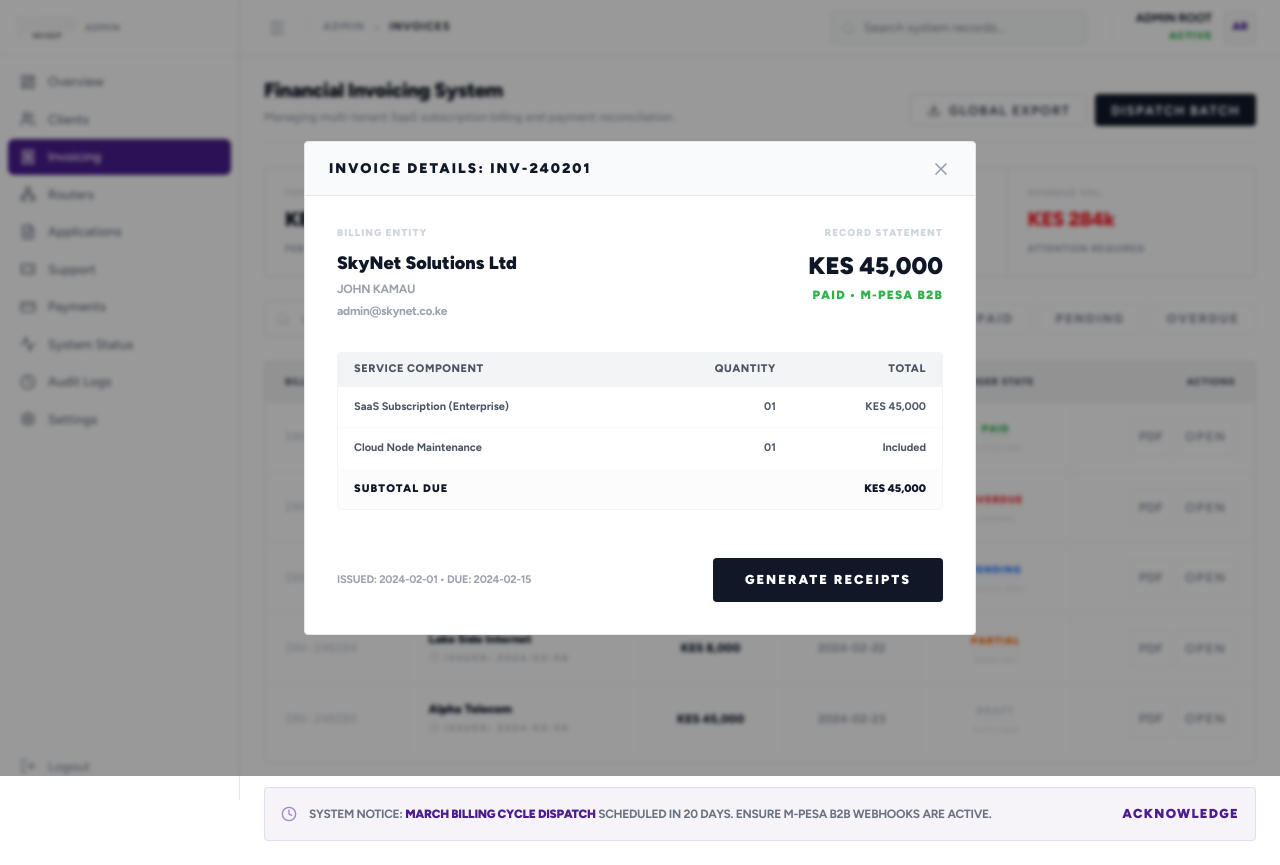
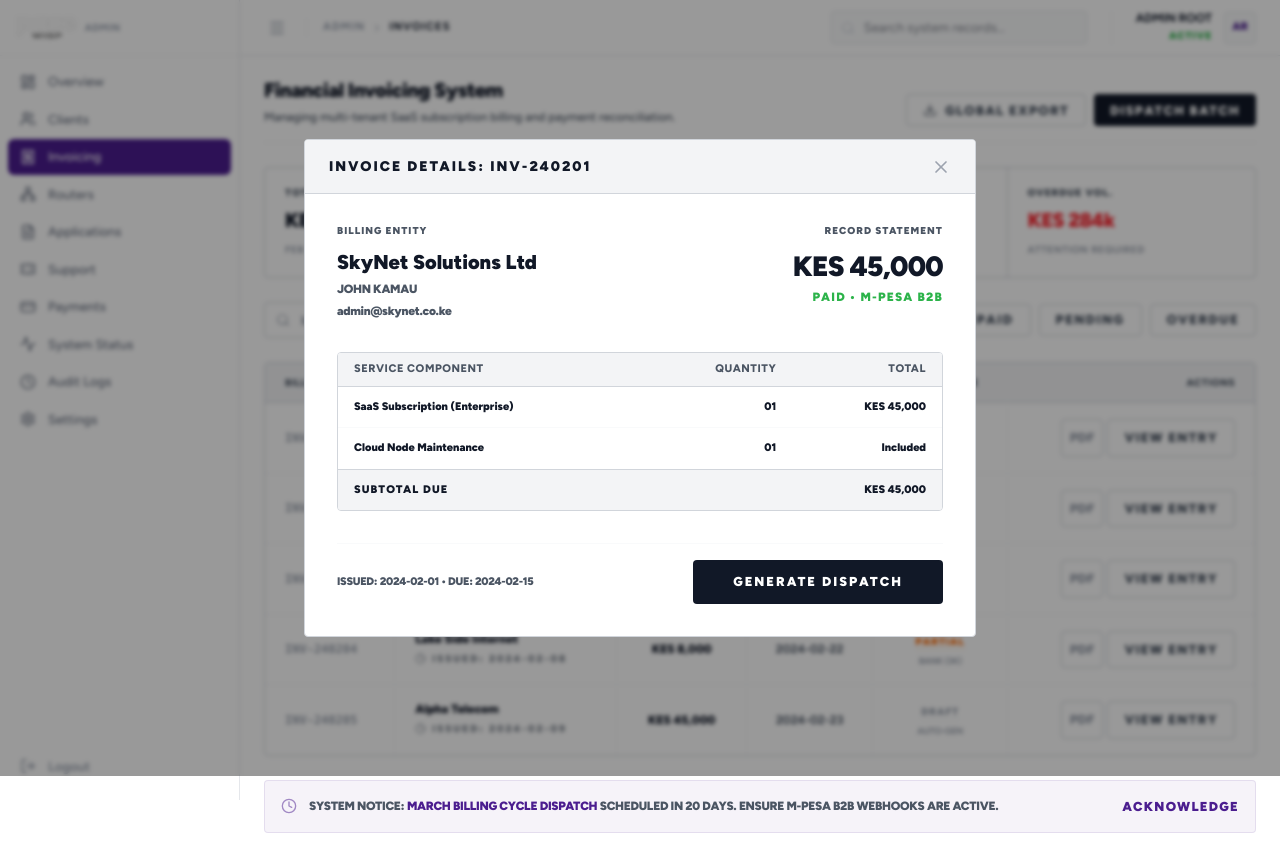
Before and after one commit to dennismutuku2005/pacewebsite, a Next.js app in the folder paceadmin/: page /dashboard/invoices in a window 1280 px wide. Both pictures are taken after a click on the element 760 px from the left and 436 px from the top of the page. Built offline with nearby package versions, Linux system fonts and the light colour scheme.

Commit message:
Auto-update: page.js

```diff
--- a/paceadmin/src/app/dashboard/invoices/page.js
+++ b/paceadmin/src/app/dashboard/invoices/page.js
@@ -21,21 +21,21 @@ export default function InvoicingPage() {
             {/* Header */}
             <div className="flex flex-col sm:flex-row sm:items-end justify-between gap-4 border-b border-gray-100 pb-4">
                 <div>
-                    <h1 className="text-[20px] font-black text-gray-900 leading-none tracking-tight">Financial Invoicing System</h1>
-                    <p className="text-[12px] text-gray-400 mt-2 font-medium">Managing multi-tenant SaaS subscription billing and payment reconciliation.</p>
+                    <h1 className="text-[20px] font-black text-admin-value leading-none tracking-tight">Financial Invoicing System</h1>
+                    <p className="text-[12px] text-admin-label mt-2 font-medium">Managing multi-tenant SaaS subscription billing and payment reconciliation.</p>
                 </div>
                 <div className="flex gap-2">
-                    <button className="px-4 py-2 border border-gray-200 text-gray-600 rounded text-[11px] font-bold hover:bg-gray-50 transition-all uppercase tracking-widest leading-none flex items-center gap-2 bg-white">
+                    <button className="px-4 py-2 border border-pace-border text-admin-label rounded text-[11px] font-black hover:bg-gray-50 transition-all uppercase tracking-widest leading-none flex items-center gap-2 bg-white">
                         <Download size={14} /> Global Export
                     </button>
-                    <button className="px-4 py-2 bg-gray-900 text-white rounded text-[11px] font-bold shadow-none hover:bg-black transition-all uppercase tracking-widest leading-none">
+                    <button className="px-4 py-2 bg-admin-value text-white rounded text-[11px] font-black shadow-none hover:bg-black transition-all uppercase tracking-widest leading-none">
                         Dispatch Batch
                     </button>
                 </div>
             </div>
 
-            {/* Invoicing Matrix Stats */}
-            <div className="grid grid-cols-1 sm:grid-cols-4 border border-gray-200 rounded divide-x divide-gray-200 overflow-hidden bg-white shadow-none">
+            {/* Invoicing Matrix Stats - Darker Labels */}
+            <div className="grid grid-cols-1 sm:grid-cols-4 border border-pace-border rounded divide-x divide-pace-border overflow-hidden bg-white shadow-none">
                 {[
                     { label: 'Total Invoiced', val: 'KES 4.22M', note: 'Feb Collection' },
                     { label: 'Cleared Dues', val: 'KES 3.10M', note: '74% Success Rate', color: 'text-pace-green' },
@@ -43,35 +43,35 @@ export default function InvoicingPage() {
                     { label: 'Overdue Vol.', val: 'KES 284k', note: 'Attention Required', color: 'text-red-500' },
                 ].map((s, i) => (
                     <div key={i} className="p-5">
-                        <p className="text-[9px] font-black text-gray-300 uppercase tracking-widest leading-none mb-3">{s.label}</p>
-                        <h4 className={cn("text-[20px] font-black leading-none tracking-tight", s.color || "text-gray-900")}>{s.val}</h4>
-                        <p className="text-[10px] font-bold text-gray-400 mt-3 uppercase tracking-wider">{s.note}</p>
+                        <p className="text-[10px] font-black text-admin-label uppercase tracking-widest leading-none mb-3">{s.label}</p>
+                        <h4 className={cn("text-[20px] font-black leading-none tracking-tight", s.color || "text-admin-value")}>{s.val}</h4>
+                        <p className="text-[10px] font-bold text-admin-dim mt-3 uppercase tracking-wider">{s.note}</p>
                     </div>
                 ))}
             </div>
 
             {/* Filter Hub */}
-            <div className="flex flex-col md:flex-row items-center justify-between gap-4">
-                <div className="flex items-center gap-2 w-full md:w-auto">
-                    <div className="relative w-full md:w-64 h-9">
-                        <Search className="absolute left-3 top-1/2 -translate-y-1/2 text-gray-300" size={14} />
+            <div className="flex flex-col md:flex-row items-center justify-between gap-4 h-9">
+                <div className="flex items-center gap-2 w-full md:w-auto h-full">
+                    <div className="relative w-full md:w-64 h-full">
+                        <Search className="absolute left-3 top-1/2 -translate-y-1/2 text-admin-dim" size={14} />
                         <input
                             type="text"
                             placeholder="Invoice # or ID..."
-                            className="w-full h-full pl-9 pr-3 rounded border border-gray-200 bg-white focus:ring-1 focus:ring-pace-purple/10 outline-none text-[11px] font-bold transition-all placeholder:text-gray-300 shadow-none"
+                            className="w-full h-full pl-9 pr-3 rounded border border-pace-border bg-white focus:ring-1 focus:ring-pace-purple/10 outline-none text-[11px] font-black transition-all placeholder:text-admin-dim text-admin-value"
                         />
                     </div>
-                    <button className="px-4 h-9 border border-gray-200 text-gray-500 rounded text-[11px] font-bold hover:bg-gray-50 transition-all uppercase tracking-widest bg-white shadow-none">
+                    <button className="px-4 h-full border border-pace-border text-admin-label rounded text-[11px] font-black hover:bg-gray-50 bg-white transition-all uppercase tracking-widest">
                         Filter
                     </button>
                 </div>
-                <div className="flex gap-2">
+                <div className="flex gap-2 h-8">
                     {['All Status', 'Paid', 'Pending', 'Overdue'].map((tab) => (
                         <button
                             key={tab}
                             className={cn(
-                                "px-4 h-8 rounded text-[10px] font-black uppercase tracking-[1.5px] transition-all border",
-                                tab === 'All Status' ? "bg-pace-purple text-white border-pace-purple" : "bg-white text-gray-400 border-gray-100 hover:border-gray-300"
+                                "px-4 h-full rounded text-[10px] font-black uppercase tracking-[1.5px] transition-all border",
+                                tab === 'All Status' ? "bg-pace-purple text-white border-pace-purple" : "bg-white text-admin-label border-pace-border hover:border-admin-label"
                             )}
                         >
                             {tab}
@@ -81,37 +81,37 @@ export default function InvoicingPage() {
             </div>
 
             {/* Main Invoice Sheet */}
-            <div className="border border-gray-200 rounded overflow-hidden bg-white shadow-none">
-                <div className="overflow-x-auto min-h-[400px]">
+            <div className="border border-pace-border rounded overflow-hidden bg-white shadow-none">
+                <div className="overflow-x-auto">
                     <table className="w-full text-left text-[12px] whitespace-nowrap">
                         <thead>
-                            <tr className="bg-gray-50 border-b border-gray-200 font-bold text-gray-400 uppercase tracking-[2px] text-[10px]">
-                                <th className="px-5 py-3 border-r border-gray-100 uppercase">Billing ID</th>
-                                <th className="px-5 py-3 border-r border-gray-100 uppercase">Tenant Name</th>
-                                <th className="px-5 py-3 border-r border-gray-100 uppercase text-center">Amount Due</th>
-                                <th className="px-5 py-3 border-r border-gray-100 uppercase text-center">Due Date</th>
-                                <th className="px-5 py-3 border-r border-gray-100 text-center uppercase">Ledger State</th>
-                                <th className="px-5 py-3 text-right uppercase">Actions</th>
+                            <tr className="bg-pace-bg-subtle border-b border-pace-border font-black text-admin-label uppercase tracking-[2px] text-[10px]">
+                                <th className="px-5 py-3 border-r border-gray-100">Billing ID</th>
+                                <th className="px-5 py-3 border-r border-gray-100">Tenant Name</th>
+                                <th className="px-5 py-3 border-r border-gray-100 text-center">Amount Due</th>
+                                <th className="px-5 py-3 border-r border-gray-100 text-center">Due Date</th>
+                                <th className="px-5 py-3 border-r border-gray-100 text-center">Ledger State</th>
+                                <th className="px-5 py-3 text-right">Actions</th>
                             </tr>
                         </thead>
-                        <tbody className="divide-y divide-gray-100 text-gray-600">
+                        <tbody className="divide-y divide-gray-100">
                             {invoices.map((inv) => (
                                 <tr
                                     key={inv.id}
                                     onClick={() => setSelectedInvoice(inv)}
                                     className="hover:bg-gray-50 transition-all group cursor-pointer"
                                 >
-                                    <td className="px-5 py-4 border-r border-gray-50 font-mono text-gray-300 group-hover:text-gray-900 transition-colors uppercase font-bold">{inv.id}</td>
+                                    <td className="px-5 py-4 border-r border-gray-50 font-mono text-admin-dim group-hover:text-admin-value transition-colors uppercase font-black">{inv.id}</td>
                                     <td className="px-5 py-4 border-r border-gray-50">
-                                        <p className="font-black text-gray-900 leading-none">{inv.customer}</p>
-                                        <p className="text-[9px] text-gray-400 font-black uppercase tracking-[2px] mt-1.5 flex items-center gap-1.5 opacity-60">
-                                            <Clock size={10} /> Issued: {inv.date}
+                                        <p className="font-black text-admin-value leading-none">{inv.customer}</p>
+                                        <p className="text-[10px] text-admin-label font-black uppercase tracking-[2px] mt-1.5 flex items-center gap-1.5 opacity-70">
+                                            <Clock size={11} /> Issued: {inv.date}
                                         </p>
                                     </td>
-                                    <td className="px-5 py-4 border-r border-gray-50 text-center font-black text-gray-800">
+                                    <td className="px-5 py-4 border-r border-gray-50 text-center font-black text-admin-value">
                                         {inv.amount}
                                     </td>
-                                    <td className="px-5 py-4 border-r border-gray-50 text-center font-bold text-gray-400">
+                                    <td className="px-5 py-4 border-r border-gray-50 text-center font-bold text-admin-label">
                                         {inv.due}
                                     </td>
                                     <td className="px-5 py-4 border-r border-gray-50 text-center">
@@ -120,14 +120,14 @@ export default function InvoicingPage() {
                                             inv.status === 'Paid' ? "text-pace-green border-pace-green/10" :
                                                 inv.status === 'Overdue' ? "text-red-500 border-red-50" :
                                                     inv.status === 'Pending' ? "text-blue-500 border-blue-50" :
-                                                        inv.status === 'Partial' ? "text-orange-500 border-orange-50" : "text-gray-300 border-gray-50"
+                                                        inv.status === 'Partial' ? "text-orange-500 border-orange-50" : "text-admin-dim border-gray-50"
                                         )}>{inv.status}</span>
-                                        <p className="text-[9px] font-bold text-gray-300 mt-1 uppercase tracking-tight opacity-50">{inv.method}</p>
+                                        <p className="text-[9px] font-bold text-admin-dim mt-1 uppercase tracking-tight">{inv.method}</p>
                                     </td>
                                     <td className="px-5 py-4 text-right">
                                         <div className="flex justify-end gap-1">
-                                            <button title="Download PDF" className="p-2 border border-gray-100 rounded bg-white hover:border-gray-900 text-gray-400 hover:text-gray-900 transition-all font-bold">PDF</button>
-                                            <button title="View Record" className="p-2 border border-gray-100 rounded bg-white hover:border-gray-900 text-gray-400 hover:text-gray-900 transition-all font-bold uppercase tracking-widest text-[9px]">Open</button>
+                                            <button title="Download PDF" className="p-2 border border-pace-border rounded bg-white hover:border-admin-value text-admin-dim hover:text-admin-value transition-all font-black text-[10px]">PDF</button>
+                                            <button title="View Record" className="px-4 py-2 border border-pace-border rounded bg-white hover:border-admin-value text-admin-label hover:text-admin-value transition-all font-black uppercase tracking-widest text-[9px]">View Entry</button>
                                         </div>
                                     </td>
                                 </tr>
@@ -148,26 +148,26 @@ export default function InvoicingPage() {
                         />
                         <motion.div
                             initial={{ opacity: 0, scale: 0.95 }} animate={{ opacity: 1, scale: 1 }} exit={{ opacity: 0, scale: 0.95 }}
-                            className="relative bg-white w-full max-w-2xl rounded border border-gray-200 shadow-none overflow-hidden flex flex-col"
+                            className="relative bg-white w-full max-w-2xl rounded border border-pace-border shadow-none overflow-hidden flex flex-col"
                         >
-                            <div className="px-6 py-4 bg-gray-50 border-b border-gray-200 flex justify-between items-center">
-                                <h3 className="text-[14px] font-black text-gray-900 uppercase tracking-[2px]">Invoice Details: {selectedInvoice.id}</h3>
-                                <button onClick={() => setSelectedInvoice(null)} className="text-gray-400 hover:text-gray-900 transition-colors"><X size={20} /></button>
+                            <div className="px-6 py-4 bg-pace-bg-subtle border-b border-pace-border flex justify-between items-center">
+                                <h3 className="text-[14px] font-black text-admin-value uppercase tracking-[2px]">Invoice Details: {selectedInvoice.id}</h3>
+                                <button onClick={() => setSelectedInvoice(null)} className="text-admin-dim hover:text-admin-value transition-colors"><X size={20} /></button>
                             </div>
                             <div className="p-8 space-y-8">
                                 <div className="grid grid-cols-2 gap-12">
                                     <div className="space-y-4">
-                                        <p className="text-[10px] font-black text-gray-300 uppercase tracking-widest leading-none">Billing Entity</p>
+                                        <p className="text-[10px] font-black text-admin-label uppercase tracking-widest leading-none">Billing Entity</p>
                                         <div>
-                                            <p className="text-[18px] font-black text-gray-900 leading-none">{selectedInvoice.customer}</p>
-                                            <p className="text-[12px] text-gray-400 font-bold mt-2 uppercase tracking-tight">{selectedInvoice.contact}</p>
-                                            <p className="text-[12px] text-gray-400 font-bold mt-1 tracking-tight">{selectedInvoice.email}</p>
+                                            <p className="text-[20px] font-black text-admin-value leading-none">{selectedInvoice.customer}</p>
+                                            <p className="text-[12px] text-admin-label font-black mt-2 uppercase tracking-tight">{selectedInvoice.contact}</p>
+                                            <p className="text-[12px] text-admin-label font-black mt-1 tracking-tight">{selectedInvoice.email}</p>
                                         </div>
                                     </div>
                                     <div className="text-right space-y-4">
-                                        <p className="text-[10px] font-black text-gray-300 uppercase tracking-widest leading-none">Record Statement</p>
+                                        <p className="text-[10px] font-black text-admin-label uppercase tracking-widest leading-none">Record Statement</p>
                                         <div>
-                                            <p className="text-[24px] font-black text-gray-900 leading-none">{selectedInvoice.amount}</p>
+                                            <p className="text-[28px] font-black text-admin-value leading-none tracking-tight">{selectedInvoice.amount}</p>
                                             <p className={cn(
                                                 "text-[12px] font-black mt-2 uppercase tracking-widest",
                                                 selectedInvoice.status === 'Paid' ? 'text-pace-green' : 'text-orange-500'
@@ -176,28 +176,28 @@ export default function InvoicingPage() {
                                     </div>
                                 </div>
 
-                                <div className="border border-gray-100 rounded overflow-hidden">
+                                <div className="border border-pace-border rounded overflow-hidden">
                                     <table className="w-full text-left text-[11px]">
-                                        <thead className="bg-gray-50 border-b border-gray-100">
-                                            <tr className="font-black text-gray-400 uppercase tracking-widest">
+                                        <thead className="bg-pace-bg-subtle border-b border-pace-border">
+                                            <tr className="font-black text-admin-label uppercase tracking-widest">
                                                 <th className="px-4 py-2">Service Component</th>
                                                 <th className="px-4 py-2 text-right">Quantity</th>
                                                 <th className="px-4 py-2 text-right">Total</th>
                                             </tr>
                                         </thead>
-                                        <tbody className="divide-y divide-gray-50 font-bold text-gray-600">
+                                        <tbody className="divide-y divide-gray-50 font-black text-admin-value">
                                             <tr>
                                                 <td className="px-4 py-3">SaaS Subscription (Enterprise)</td>
                                                 <td className="px-4 py-3 text-right">01</td>
                                                 <td className="px-4 py-3 text-right">{selectedInvoice.amount}</td>
                                             </tr>
                                             <tr>
-                                                <td className="px-4 py-3">Cloud Node Maintenance</td>
-                                                <td className="px-4 py-3 text-right">01</td>
-                                                <td className="px-4 py-3 text-right">Included</td>
+                                                <td className="px-4 py-3 border-t border-gray-50">Cloud Node Maintenance</td>
+                                                <td className="px-4 py-3 text-right border-t border-gray-50">01</td>
+                                                <td className="px-4 py-3 text-right border-t border-gray-50">Included</td>
                                             </tr>
                                         </tbody>
-                                        <tfoot className="bg-gray-50/50 font-black text-gray-900">
+                                        <tfoot className="bg-pace-bg-subtle font-black text-admin-value border-t border-pace-border">
                                             <tr>
                                                 <td className="px-4 py-3 uppercase tracking-widest">Subtotal Due</td>
                                                 <td colSpan="2" className="px-4 py-3 text-right">{selectedInvoice.amount}</td>
@@ -206,9 +206,9 @@ export default function InvoicingPage() {
                                     </table>
                                 </div>
 
-                                <div className="flex justify-between items-center pt-4">
-                                    <div className="text-[11px] font-bold text-gray-400 uppercase tracking-tight">Issued: {selectedInvoice.date} • Due: {selectedInvoice.due}</div>
-                                    <button className="px-8 py-3 bg-gray-900 text-white rounded text-[11px] font-black uppercase tracking-[2px] transition-all hover:bg-black">Generate Receipts</button>
+                                <div className="flex justify-between items-center pt-4 border-t border-gray-50">
+                                    <div className="text-[11px] font-black text-admin-label uppercase tracking-tight">Issued: {selectedInvoice.date} • Due: {selectedInvoice.due}</div>
+                                    <button className="px-10 py-3 bg-admin-value text-white rounded text-[11px] font-black uppercase tracking-[2px] transition-all hover:bg-black">Generate Dispatch</button>
                                 </div>
                             </div>
                         </motion.div>
@@ -216,11 +216,11 @@ export default function InvoicingPage() {
                 )}
             </AnimatePresence>
 
-            {/* System Notification - Floating style 2D */}
+            {/* System Notification */}
             <div className="p-4 bg-pace-purple/5 border border-pace-purple/10 rounded-sm flex items-center justify-between">
                 <div className="flex items-center gap-3">
                     <Clock size={16} className="text-pace-purple/50" />
-                    <p className="text-[12px] font-bold text-gray-500 uppercase tracking-tight">System Notice: <span className="text-pace-purple font-black">March Billing Cycle Dispatch</span> scheduled in 20 days. Ensure M-PESA B2B webhooks are active.</p>
+                    <p className="text-[12px] font-black text-admin-label uppercase tracking-tight">System Notice: <span className="text-pace-purple">March Billing Cycle Dispatch</span> scheduled in 20 days. Ensure M-PESA B2B webhooks are active.</p>
                 </div>
                 <button className="text-[10px] font-black text-pace-purple hover:underline uppercase tracking-widest">Acknowledge</button>
             </div>
```
